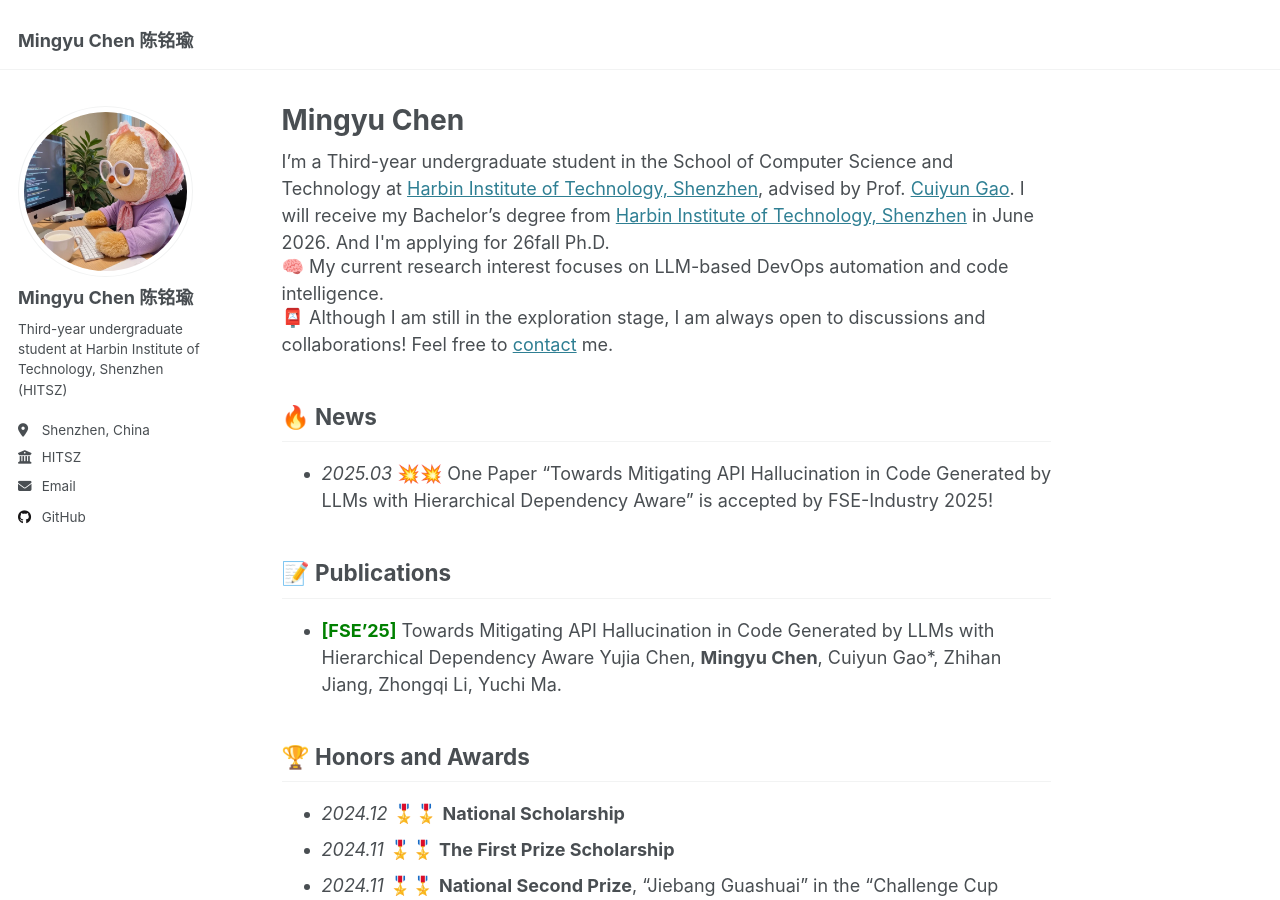
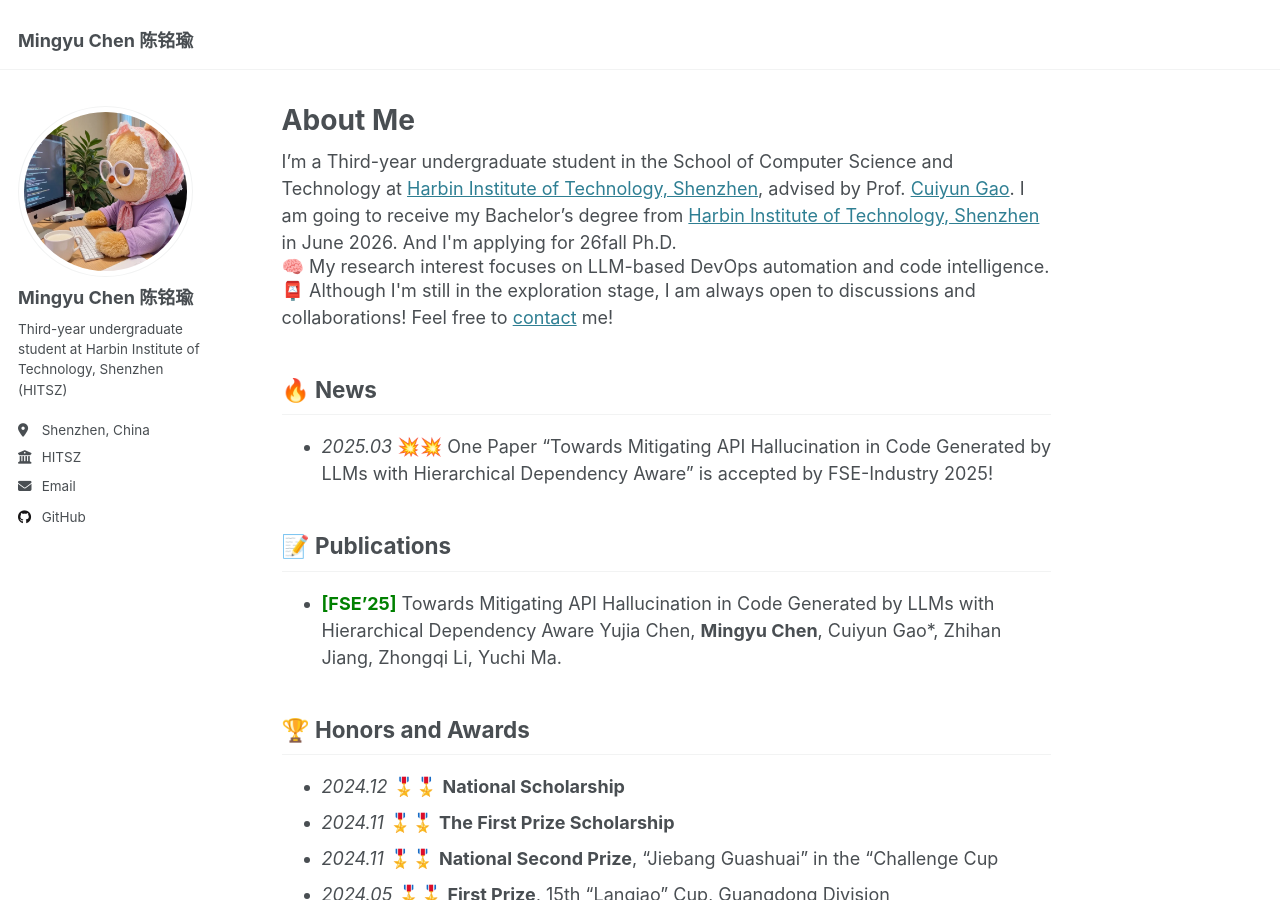
Before and after one commit to CMY-K/CMY-K.github.io, a Jekyll site: the page built from _pages/about.md, in a window 1280 px wide and 900 px high. Built offline with Jekyll 4.4.1, drawn with Linux system fonts in a browser that asks for light colours.

Commit message:
Update about.md

```diff
--- a/_pages/about.md
+++ b/_pages/about.md
@@ -1,6 +1,6 @@
 ---
 permalink: /
-title: "Mingyu Chen"
+title: "About Me"
 author_profile: true
 redirect_from:
   - /about/
@@ -8,15 +8,15 @@ redirect_from:
 ---
 
 <div style="margin-bottom: -3px;">
-  I’m a Third-year undergraduate student in the School of Computer Science and Technology at <a href="http://cs.hitsz.edu.cn/">Harbin Institute of Technology, Shenzhen</a>, advised by Prof. <a href="https://cuiyungao.github.io/">Cuiyun Gao</a>. I will receive my Bachelor’s degree from <a href="http://cs.hitsz.edu.cn/">Harbin Institute of Technology, Shenzhen</a> in June 2026. And I'm applying for 26fall Ph.D.
+  I’m a Third-year undergraduate student in the School of Computer Science and Technology at <a href="http://cs.hitsz.edu.cn/">Harbin Institute of Technology, Shenzhen</a>, advised by Prof. <a href="https://cuiyungao.github.io/">Cuiyun Gao</a>. I am going to receive my Bachelor’s degree from <a href="http://cs.hitsz.edu.cn/">Harbin Institute of Technology, Shenzhen</a> in June 2026. And I'm applying for 26fall Ph.D.
 </div>
 
 <div style="margin-bottom: -3px;">
-  🧠 My current research interest focuses on LLM-based DevOps automation and code intelligence.
+  🧠 My research interest focuses on LLM-based DevOps automation and code intelligence.
 </div>
 
 <div>
-  📮 Although I am still in the exploration stage, I am always open to discussions and collaborations! Feel free to <a href="mailto:mingyuchen8248@gmail.com">contact</a> me.
+  📮 Although I'm still in the exploration stage, I am always open to discussions and collaborations! Feel free to <a href="mailto:mingyuchen8248@gmail.com">contact</a> me!
 </div>
 
 
```
